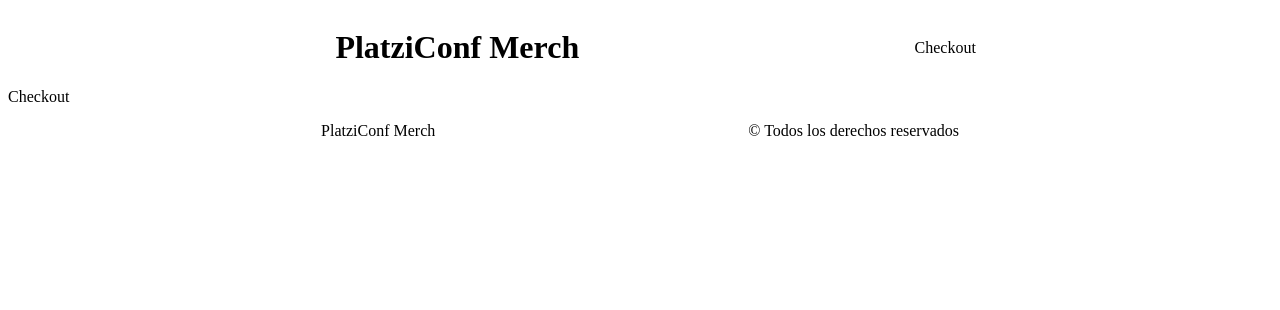
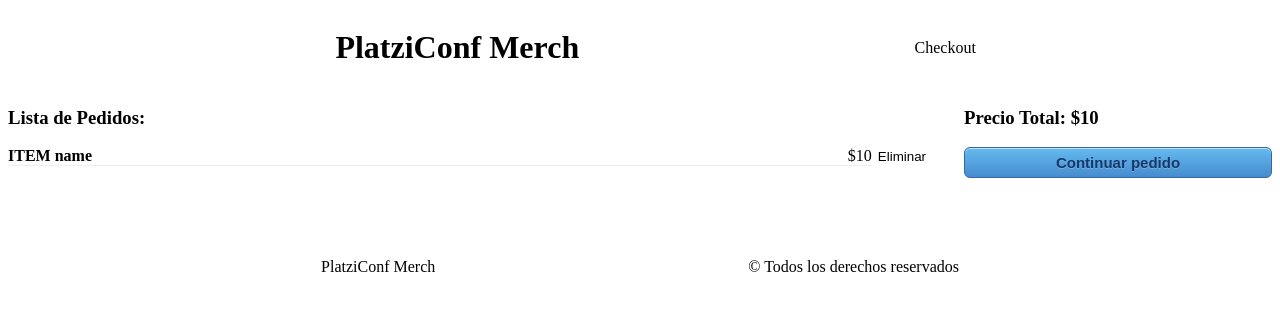
Before and after one commit to JefersonV/Conf-Store, a React app: page /checkout in a window 1280 px wide. Shown: the top 310 px of the page. Built offline with nearby package versions, Linux system fonts and the light colour scheme.

Commit message:
11 - Estilos de formulario de la Page Checkout

```diff
--- a/src/containers/Checkout.jsx
+++ b/src/containers/Checkout.jsx
@@ -1,9 +1,23 @@
 import React from 'react'
+import '../styles/components/Checkout.css';
 
 const Checkout = () => {
   return (
-    <div>
-      Checkout
+    <div className="Checkout">
+      <div className="Checkout-content">
+        <h3>Lista de Pedidos:</h3>
+        <div className="Checkout-item">
+          <div className="Checkout-element">
+            <h4>ITEM name</h4>
+            <span>$10</span>
+          </div>
+          <button type="button">Eliminar</button>
+        </div>
+      </div>
+      <div className="Checkout-sidebar">
+        <h3>Precio Total: $10</h3>
+        <button type="button">Continuar pedido</button>
+      </div>
     </div>
   )
 }
```
